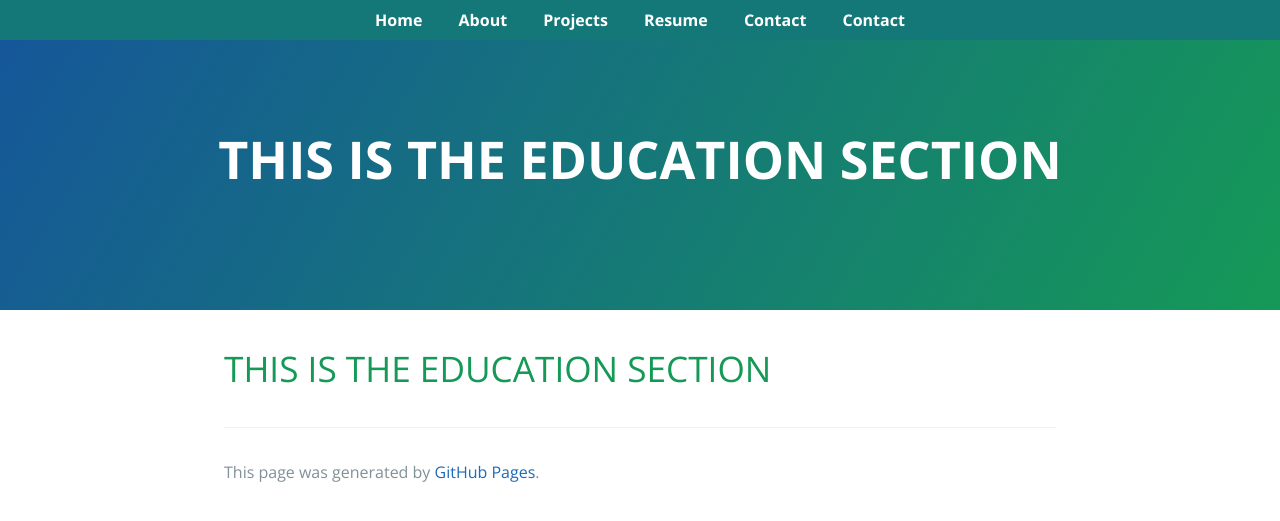
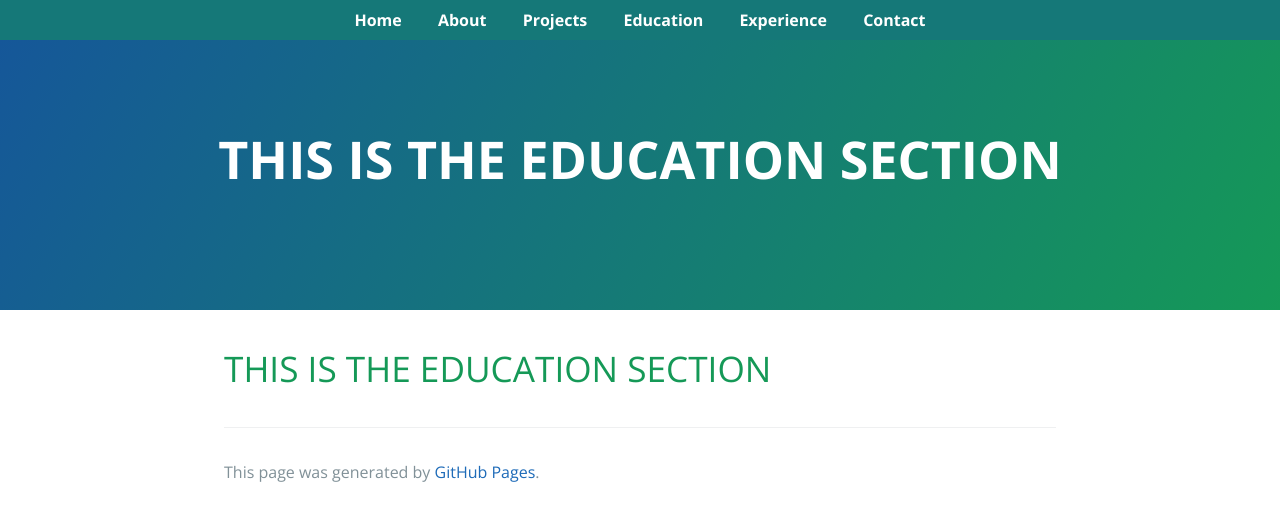
Before and after one commit to cpalencica/cpalencica.github.io, a Jekyll site: the page built from experience/index.md, in a window 1280 px wide. Shown: the top 521 px of the page. Built offline with Jekyll 4.4.1, drawn with Linux system fonts in a browser that asks for light colours; our own code applies the rules of GitHub Pages for plain Markdown files; the repository's description, which GitHub fills in, is left out.

```diff
--- a/_layouts/default.html
+++ b/_layouts/default.html
@@ -38,11 +38,11 @@
     <!-- Top Navigation -->
     <nav>
       <a href="{{ '/' | relative_url }}">Home</a>
-      <a href="{{ '/about/about.md' | relative_url }}">About</a>
-      <a href="{{ '/projects/projects.md' | relative_url }}">Projects</a>
-      <a href="{{ '/education/education.md' | relative_url }}">Resume</a>
-      <a href="{{ '/experience/experience.md' | relative_url }}">Contact</a>
-      <a href="{{ '/contact/contact.md' | relative_url }}">Contact</a>
+      <a href="{{ '/about/' | relative_url }}">About</a>
+      <a href="{{ '/projects/' | relative_url }}">Projects</a>
+      <a href="{{ '/education/' | relative_url }}">Education</a>
+      <a href="{{ '/experience/' | relative_url }}">Experience</a>
+      <a href="{{ '/contact/' | relative_url }}">Contact</a>
     </nav>
 
     <!-- Header Section -->
```
Also changed, not shown: experience/index.md (renamed from experience/education.md).
